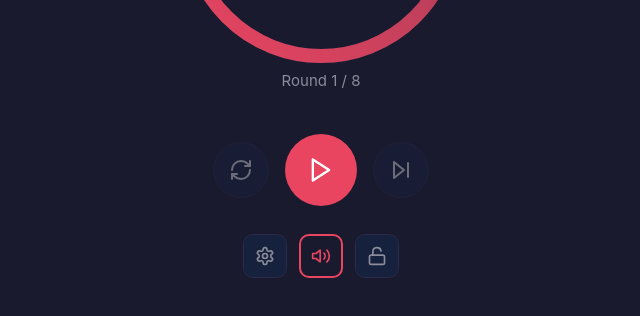
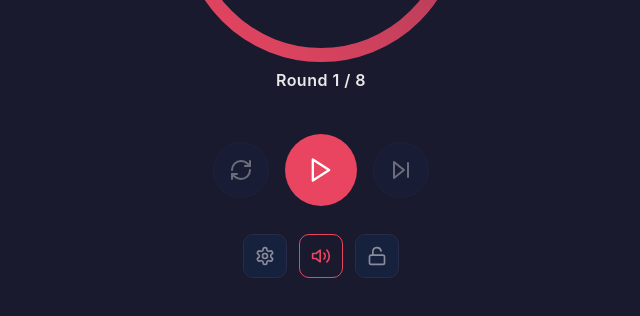
Before and after one commit to nbn22385/workout-timer, a React (Vite) app: page / in a window 1280 px wide. Shown: the part 364-680 px from the top of the page, without its empty margins (319-959 px from the left). Built offline with nearby package versions, Linux system fonts and the light colour scheme.

Commit message:
Reduce toggle border to 1px, make round info text more noticeable

```diff
--- a/src/App.css
+++ b/src/App.css
@@ -205,8 +205,10 @@ body {
 .step-info {
   margin-top: 8px;
   margin-bottom: 16px;
-  font-size: 15px;
-  color: var(--color-text-muted);
+  font-size: 16px;
+  font-weight: 600;
+  color: var(--color-text);
+  letter-spacing: 0.5px;
 }
 
 .controls {
@@ -297,7 +299,7 @@ body {
   background: transparent;
   color: var(--color-accent);
   border-color: var(--color-accent);
-  border-width: 2px;
+  border-width: 1px;
 }
 
 .toggle-btn:disabled {
```
